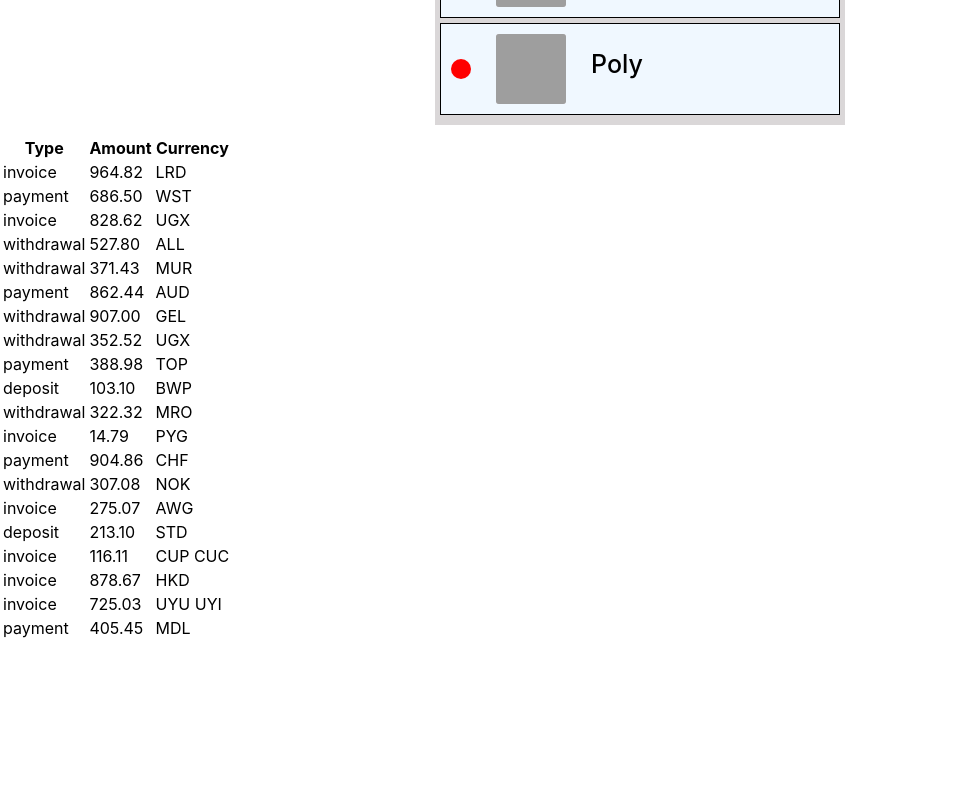
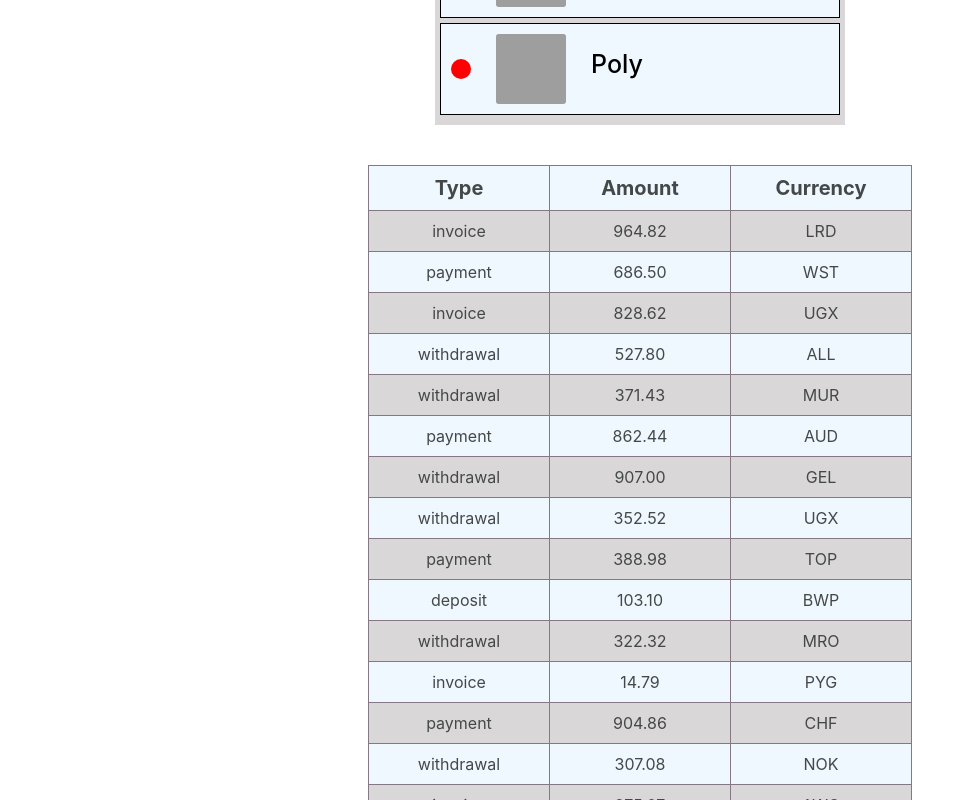
Before and after one commit to NataliShkarupeta/goit-react-hw-01-components, a React (Create React App) app: page / in a window 1280 px wide. Shown: the part 1020-1820 px from the top of the page, without its empty margins (0-972 px from the left). Before the commit the page ends 1661 px from the top, so only its background shows below. Built offline with nearby package versions, Linux system fonts and the light colour scheme; grey boxes are pictures that could not be loaded.

Commit message:
file css

```diff
--- a/src/components/history-tran/history-tran.js
+++ b/src/components/history-tran/history-tran.js
@@ -1,13 +1,13 @@
 import PropTypes from 'prop-types'
-// import css from './history-tran.module.css';
+import css from './history-tran.module.css';
 
 export default function TransactionHistory({transactions}) {
 return  <table>
     <thead>
       <tr>
-        <th>Type</th>
-        <th>Amount</th>
-        <th>Currency</th>
+        <th className={css.th}>Type</th>
+        <th className={css.th}>Amount</th>
+        <th className={css.th}>Currency</th>
       </tr>
     </thead>
     <tbody>
@@ -26,9 +26,9 @@ return  <table>
 function Row({ id, type, amount, currency }) {
   return (
     <tr key={id}>
-      <td>{type}</td>
-      <td>{amount}</td>
-      <td>{currency}</td>
+      <td className={css.td}>{type}</td>
+      <td className={css.td}>{amount}</td>
+      <td className={css.td}>{currency}</td>
     </tr>
   );
 }
--- a/src/components/history-tran/history-tran.module.css
+++ b/src/components/history-tran/history-tran.module.css
@@ -27,8 +27,8 @@ thead th:nth-child(3) {
 }
 
 
-th,
-td {
+.th,
+.td {
 
   padding: 10px;
   border: 0.5px solid rgb(132, 120, 132);
```
